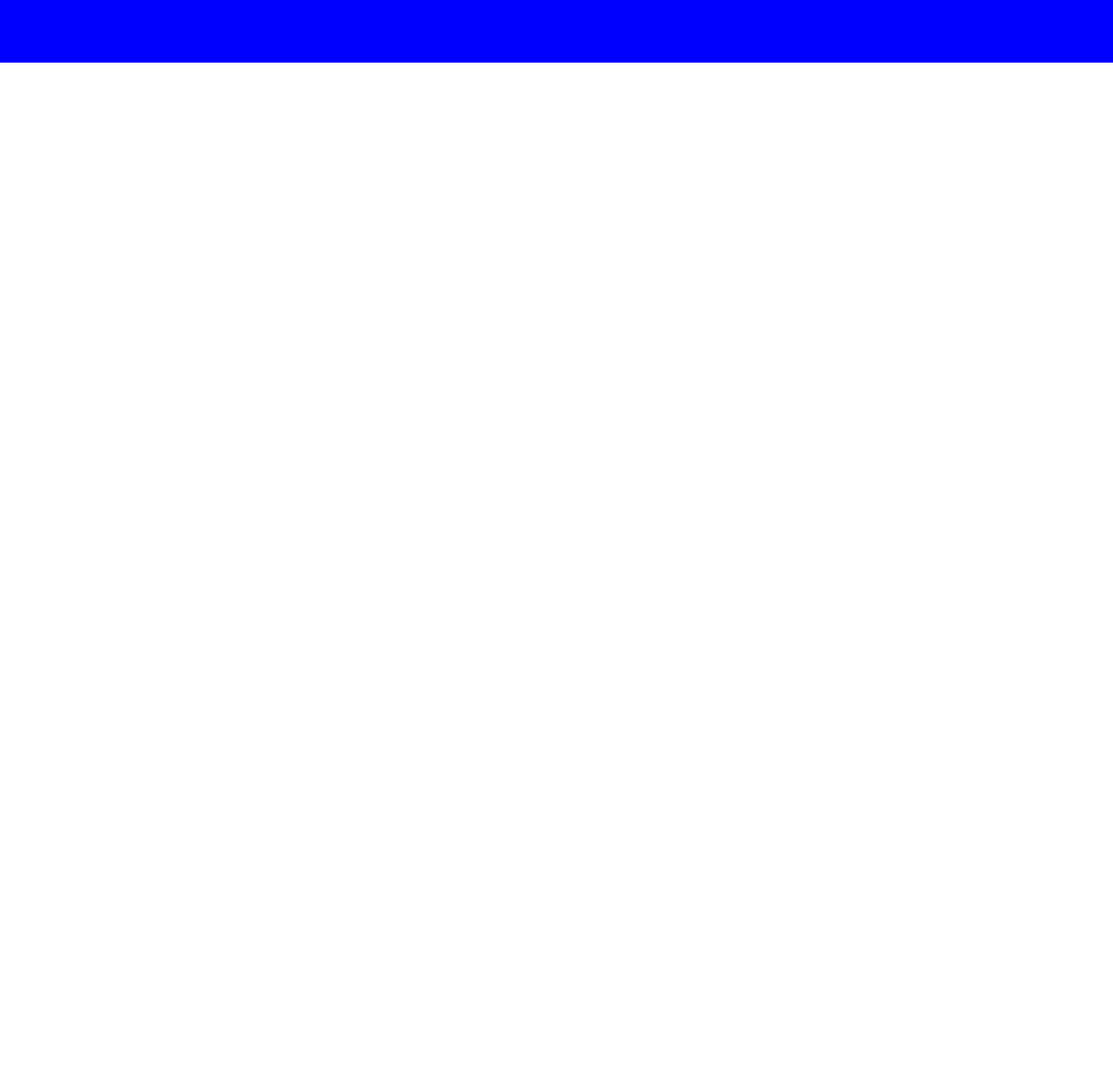
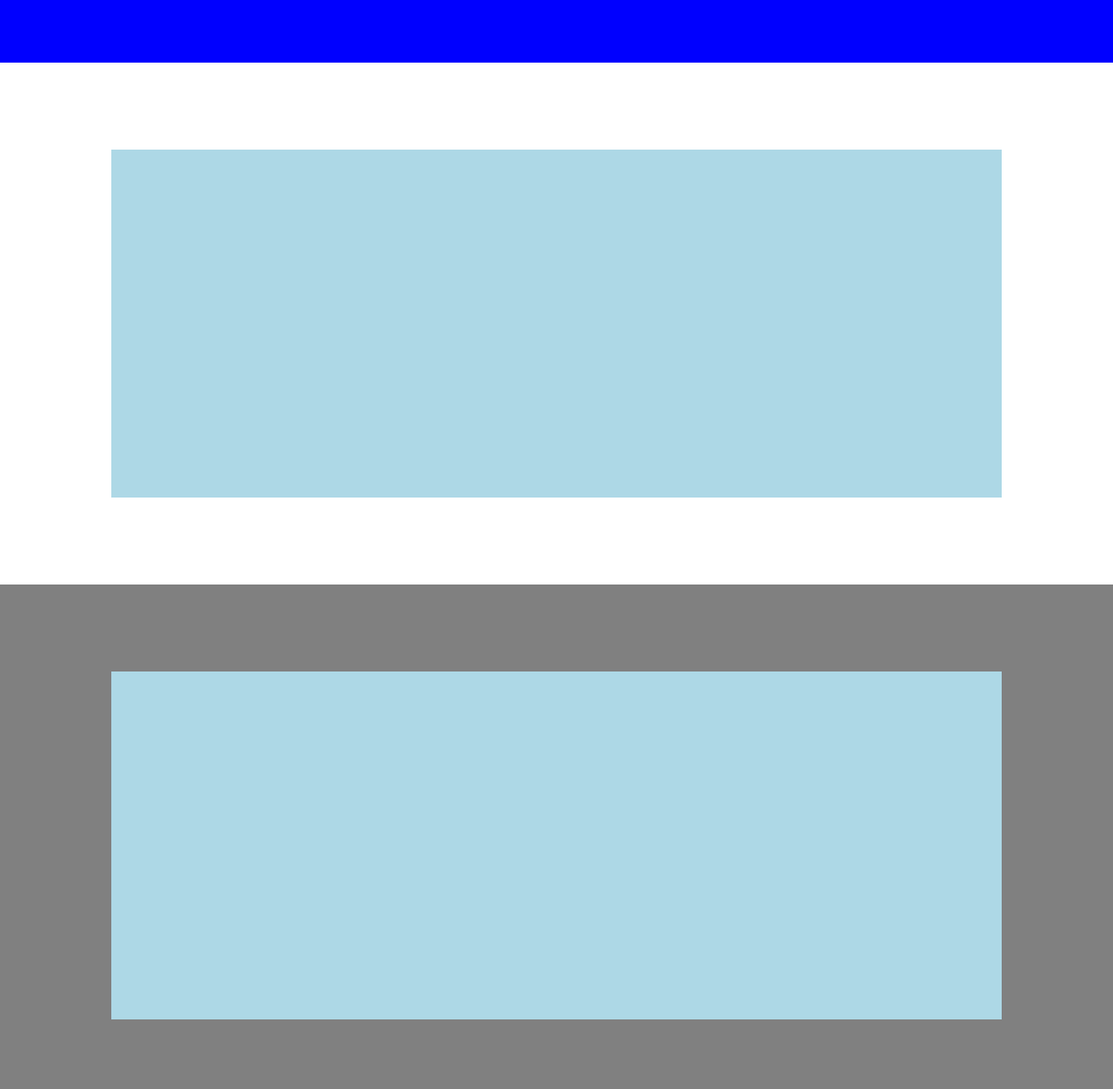
Before and after one commit to RiccardoBeca/htmlcss-discord, a plain HTML site: page index.html in a window 1280 px wide. Shown: the part 308-1560 px from the top of the page at 87% size. Before the commit the page ends 800 px from the top, so only its background shows below. Drawn offline with Linux system fonts and the light colour scheme.

Commit message:
main section colored containers

```diff
--- a/index.html
+++ b/index.html
@@ -28,16 +28,30 @@
 <!-- MAIN -->
 
 <main>
-  <section>
+  <section class="odd">
 
-      <div class="section"></div>
+      <div class="section container"></div>
 
   </section>
 
 
-  <section></section>
-  <section></section>
-  <section></section>
+  <section class="even">
+
+    <div class="section container"></div>
+
+  </section>
+
+  <section class="odd">
+
+    <div class="section container"></div>
+
+  </section>
+
+  <section class="even">
+
+    <div class="section container"></div>
+
+  </section>
 </main>
 <!--/ MAIN -->
 
--- a/style.css
+++ b/style.css
@@ -43,4 +43,28 @@ header{
   background-color: grey;
 }
 
-/* SECTION */
+/* SECTIONS*/
+
+section{
+  position: relative;
+  height: 800px;
+  width: 100vw;
+}
+
+.odd{
+  height: 600px;
+  background-color: white;
+}
+.even{
+  height: 600px;
+  background-color: grey ;
+}
+
+.section.container{
+  position: absolute;
+  top:50%;
+  left: 50%;
+  transform: translate(-50%, -50%);
+  height:400px ;
+  background-color: lightblue;
+}
```
